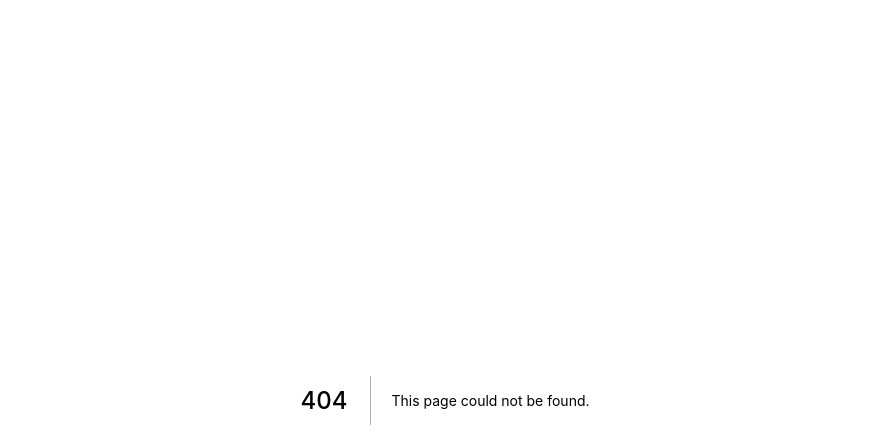
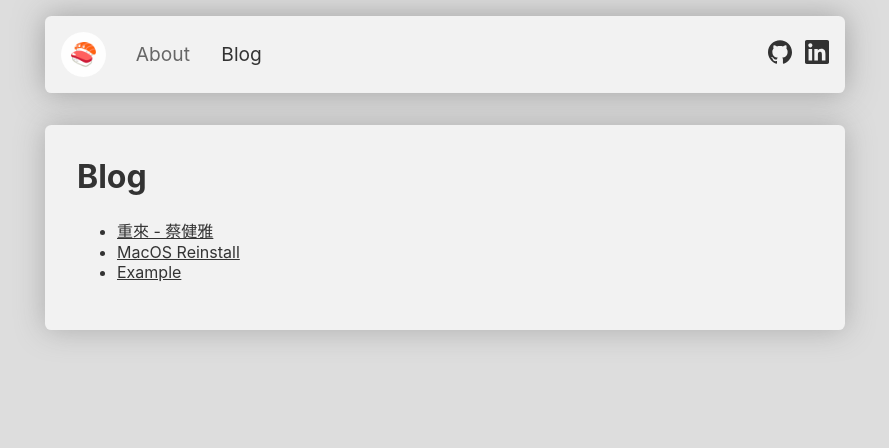
Before and after one commit to johnsonsu/johnsonsu.github.io, a Next.js app: page /blog in a window 1280 px wide. Before the commit this address had no page. Shown: the top 448 px of the page, without its empty margins (195-1084 px from the left). Built offline with nearby package versions, Linux system fonts and the light colour scheme.

Commit message:
Refactor

```diff
--- a/components/Nav.js
+++ b/components/Nav.js
@@ -45,7 +45,7 @@ const Nav = () => (
     <div style={navGroupStyle}>
       <div style={iconStyle}>{randomEmoji()}</div>
       <NavButton href="/" title="About" />
-      <NavButton href="/post" title="Blog" />
+      <NavButton href="/blog" title="Blog" />
     </div>
 
     <div style={navGroupStyle}>
--- a/package.json
+++ b/package.json
@@ -9,10 +9,12 @@
     "deploy": "rm -rf node_modules/.cache && next build && next export && touch out/.nojekyll && touch out/CNAME && echo \"johnsonsu.com\" >> out/CNAME && git add out/ && git commit -m \"Deploy Next.js to master\" && git subtree push --prefix out origin master"
   },
   "dependencies": {
-    "marked": "^0.8.2",
+    "gray-matter": "^4.0.2",
     "next": "^9.5.1",
     "react": "^16.13.1",
-    "react-dom": "^16.13.1"
+    "react-dom": "^16.13.1",
+    "remark": "^12.0.1",
+    "remark-html": "^12.0.0"
   },
   "license": "ISC",
   "devDependencies": {
--- a/pages/post.js
+++ b/pages/blog.js
@@ -1,5 +1,6 @@
 import PropTypes from 'prop-types'
-import fs from 'fs'
+
+import { getAllPosts } from '../utils/posts'
 
 import Layout from '../components/Layout'
 import Module from '../components/Module'
@@ -12,11 +13,10 @@ const Blog = ({ posts }) => {
 
         <ul>
           {posts.map(post => {
-            const name = post.slice(0, -3)
             return (
-              <li key={name}>
-                <a href={`/post/${encodeURIComponent(name)}`}>
-                  {name.replace('-', ' ')}
+              <li key={post.id}>
+                <a href={`/post/${encodeURIComponent(post.id)}`}>
+                  {post.title}
                 </a>
               </li>
             )
@@ -28,8 +28,7 @@ const Blog = ({ posts }) => {
 }
 
 export async function getStaticProps() {
-  const files = await fs.promises.readdir('posts')
-  const posts = files.filter(post => !post.startsWith('.')) // hide hidden files
+  const posts = getAllPosts()
 
   return {
     props: {
@@ -39,7 +38,13 @@ export async function getStaticProps() {
 }
 
 Blog.propTypes = {
-  posts: PropTypes.arrayOf(PropTypes.string).isRequired,
+  posts: PropTypes.arrayOf(
+    PropTypes.shape({
+      id: PropTypes.string,
+      title: PropTypes.string,
+      date: PropTypes.string,
+    })
+  ).isRequired,
 }
 
 export default Blog
--- a/posts/MacOS-Reinstall.md
+++ b/posts/MacOS-Reinstall.md
@@ -1,3 +1,8 @@
+---
+title: "MacOS Reinstall"
+date: "2020-02-22"
+---
+
 # MacOS Reinstall
 
 In case you wiped your Mac's hard disk or erased it's partition map (like me), don't panic.
--- a/posts/example.md
+++ b/posts/example.md
@@ -1,3 +1,8 @@
+---
+title: "Example"
+date: "2020-01-01"
+---
+
 # Title
 
 ## Subtitle
--- a/posts/重來 - 蔡健雅.md
+++ b/posts/重來 - 蔡健雅.md
@@ -1,3 +1,8 @@
+---
+title: "重來 - 蔡健雅"
+date: "2020-08-10"
+---
+
 # 重來 - 蔡健雅
 
 [前奏] |F |C |Dm7 |C |
--- /dev/null
+++ b/utils/posts.js
@@ -0,0 +1,56 @@
+import fs from 'fs'
+import matter from 'gray-matter'
+import remark from 'remark'
+import html from 'remark-html'
+
+export function getAllPosts() {
+  const fileNames = fs.readdirSync('posts')
+  const allPostsData = fileNames.map(fileName => {
+    const id = fileName.replace(/\.md$/, '')
+
+    const fileContents = fs.readFileSync(`posts/${fileName}`, 'utf8')
+
+    const matterResult = matter(fileContents)
+
+    return {
+      id,
+      ...matterResult.data,
+    }
+  })
+  return allPostsData.sort((a, b) => {
+    if (a.date < b.date) {
+      return 1
+    } else {
+      return -1
+    }
+  })
+}
+
+export function getAllPostIds() {
+  const fileNames = fs.readdirSync('posts')
+
+  return fileNames
+    .filter(fileName => !fileName.startsWith('.')) // hide hidden files
+    .map(fileName => ({
+      params: { id: encodeURIComponent(fileName.slice(0, -3)) }, // removes `.md`
+    }))
+}
+
+export async function getPostData(id) {
+  const fileContents = fs.readFileSync(
+    `posts/${decodeURIComponent(id)}.md`,
+    'utf8'
+  )
+  const matterResult = matter(fileContents)
+
+  const processedContent = await remark()
+    .use(html)
+    .process(matterResult.content)
+  const contentHtml = processedContent.toString()
+
+  return {
+    id,
+    contentHtml,
+    ...matterResult.data,
+  }
+}
```
Also changed, not shown: pages/post/[id].js (+14 -22 lines), 1 other file (tests, documents, lock files or other folders).
